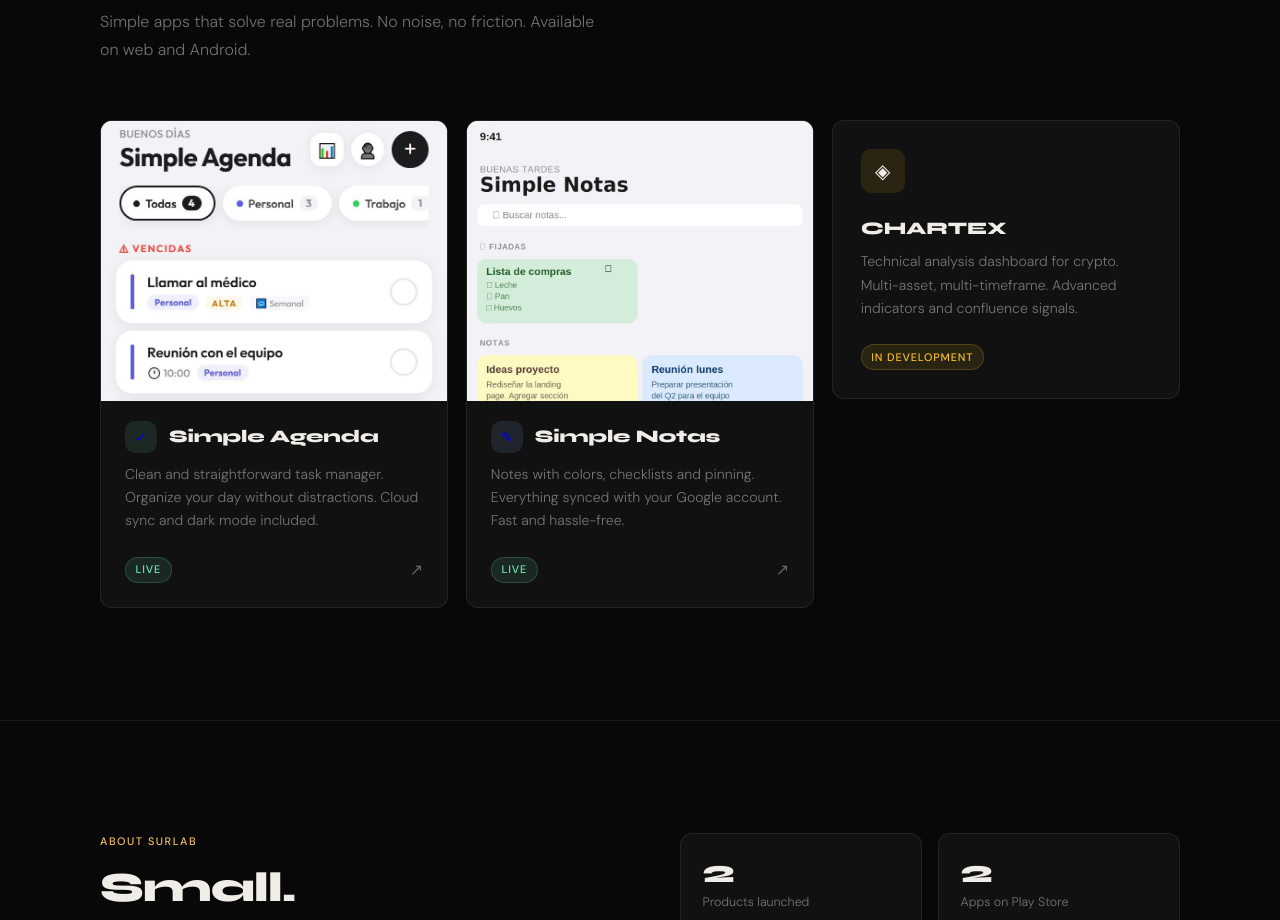
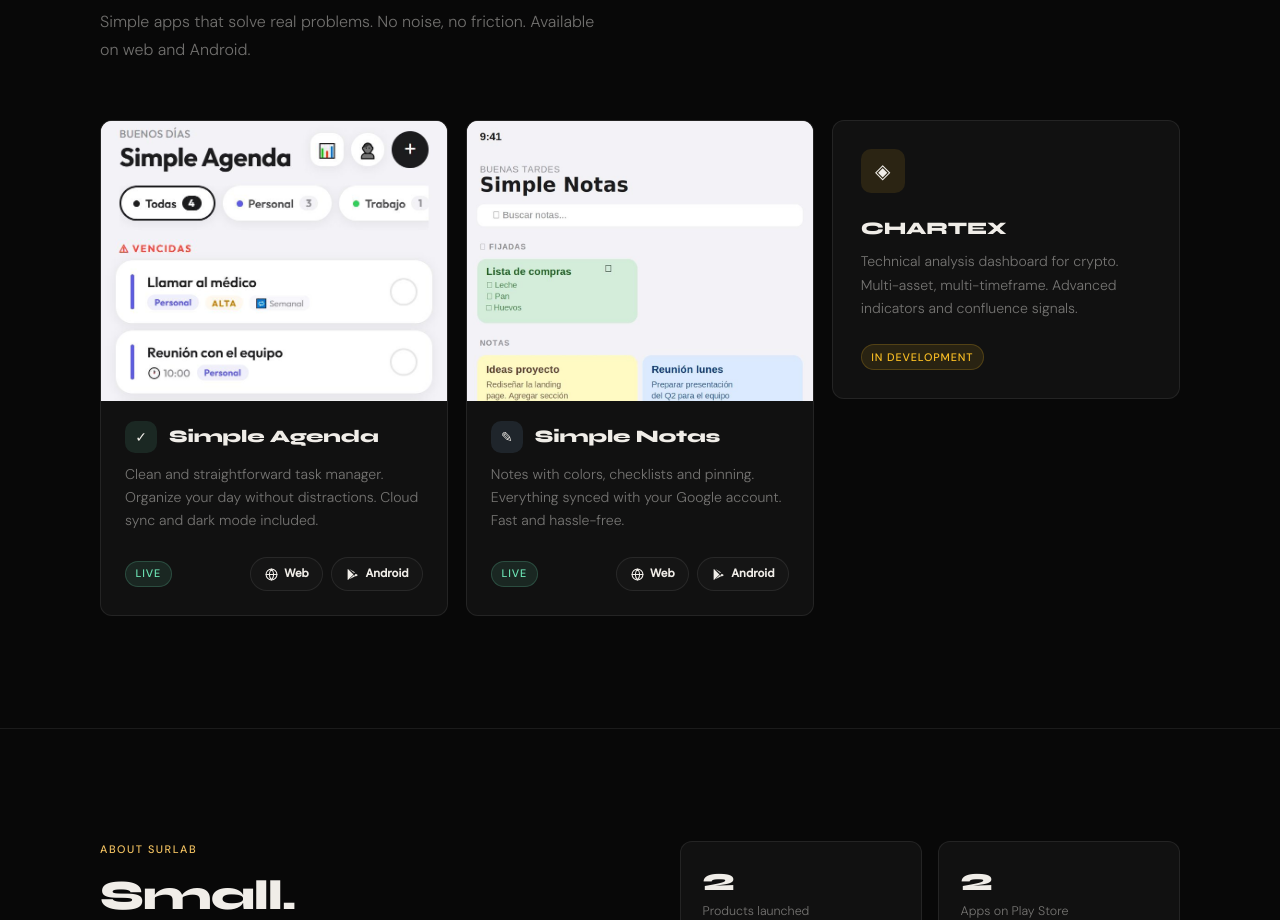
Before and after one commit to Leabazze/surlab-web, a plain HTML site: page index.html in a window 1280 px wide. Shown: the part 1000-1920 px from the top of the page. Drawn offline with Linux system fonts and the light colour scheme.

Commit message:
Update index.html

```diff
--- a/index.html
+++ b/index.html
@@ -235,7 +235,7 @@ a.app-card:hover { transform: translateY(-3px); }
   color: var(--muted); font-size: 0.88rem;
   line-height: 1.65; font-weight: 300; flex: 1; margin-bottom: 1.5rem;
 }
-.app-footer { display: flex; align-items: center; justify-content: space-between; }
+.app-footer { display: flex; align-items: center; justify-content: space-between; gap: 0.75rem; flex-wrap: wrap; }
 .app-badge {
   font-size: 0.68rem; font-weight: 500;
   letter-spacing: 0.08em; text-transform: uppercase;
@@ -245,6 +245,25 @@ a.app-card:hover { transform: translateY(-3px); }
 .badge-dev  { color:#fbbf24; background:rgba(251,191,36,0.1);  border:1px solid rgba(251,191,36,0.2); }
 .app-arrow { color:var(--dim); font-size:1rem; transition:color 0.2s,transform 0.2s; }
 .app-card:hover .app-arrow { color:var(--muted); transform:translate(3px,-3px); }
+
+.app-links { display: flex; gap: 0.5rem; flex-wrap: wrap; }
+.app-link {
+  display: inline-flex; align-items: center; gap: 0.4rem;
+  padding: 0.45rem 0.85rem;
+  border-radius: 100px;
+  font-size: 0.72rem; font-weight: 600;
+  text-decoration: none;
+  transition: transform 0.18s, background 0.18s, border-color 0.18s;
+  border: 1px solid var(--border);
+  background: rgba(255,255,255,0.02);
+  color: var(--text);
+  white-space: nowrap;
+}
+.app-link:hover { transform: translateY(-2px); border-color: var(--border-h); background: var(--bg3); }
+.app-link:active { transform: translateY(0); }
+.app-link svg { width: 13px; height: 13px; flex-shrink: 0; }
+.app-link.primary { background: var(--accent); border-color: var(--accent); color: #1a1a1a; }
+.app-link.primary:hover { background: var(--accent); opacity: 0.9; }
 
 /* SOBRE */
 .sobre-wrap {
@@ -366,6 +385,7 @@ footer p { color: var(--dim); font-size: 0.78rem; }
 }
 
 @media (max-width: 480px) {
+  .hero-left h1 { font-size: clamp(1.9rem, 8.5vw, 2.8rem); }
   .hero-counter { gap: 1.25rem; flex-wrap: wrap; }
   .hero-stat-num { font-size: 1.4rem; }
   .sobre-stats { grid-template-columns: 1fr; }
@@ -424,7 +444,7 @@ footer p { color: var(--dim); font-size: 0.78rem; }
     <h2 class="section-title fade-up" data-i18n="apps.title">Lo que construimos</h2>
     <p class="section-desc fade-up" data-i18n="apps.desc">Apps simples que resuelven problemas reales. Sin ruido, sin fricciones. Disponibles en web y Android.</p>
     <div class="apps-grid">
-      <a href="https://y-rho-woad.vercel.app" target="_blank" class="app-card app-card-big agenda fade-up">
+      <div class="app-card app-card-big agenda fade-up">
         <div class="card-screenshot">
           <img src="/screenshots/agenda.jpg" loading="lazy" alt="Simple Agenda">
         </div>
@@ -436,11 +456,20 @@ footer p { color: var(--dim); font-size: 0.78rem; }
           <p class="app-desc" data-i18n="apps.agenda.desc">Gestor de tareas limpio y directo. Organizá tu día sin distracciones.</p>
           <div class="app-footer">
             <span class="app-badge badge-live" data-i18n="badge.live">En vivo</span>
-            <span class="app-arrow">↗</span>
+            <div class="app-links">
+              <a href="https://y-rho-woad.vercel.app" target="_blank" rel="noopener" class="app-link" aria-label="Abrir Simple Agenda en el navegador">
+                <svg viewBox="0 0 24 24" fill="none" stroke="currentColor" stroke-width="2" stroke-linecap="round" stroke-linejoin="round" aria-hidden="true"><circle cx="12" cy="12" r="10"/><line x1="2" y1="12" x2="22" y2="12"/><path d="M12 2a15.3 15.3 0 0 1 4 10 15.3 15.3 0 0 1-4 10 15.3 15.3 0 0 1-4-10 15.3 15.3 0 0 1 4-10z"/></svg>
+                <span data-i18n="link.web">Web</span>
+              </a>
+              <a href="https://play.google.com/store/apps/details?id=com.surlab.simpleagenda" target="_blank" rel="noopener" class="app-link" aria-label="Ver Simple Agenda en Google Play">
+                <svg viewBox="0 0 24 24" fill="currentColor" aria-hidden="true"><path d="M3.609 1.814L13.792 12 3.61 22.186a.996.996 0 0 1-.61-.92V2.734a1 1 0 0 1 .609-.92zm10.89 10.893l2.302 2.302-10.492 5.955 8.19-8.257zm3.583-2.033l2.908 1.649a1 1 0 0 1 0 1.753l-2.908 1.649-2.564-2.525 2.564-2.526zm-3.583-2.033L5.91 1.853 16.4 7.807l-2.302 2.302z"/></svg>
+                <span data-i18n="link.android">Android</span>
+              </a>
+            </div>
           </div>
         </div>
-      </a>
-      <a href="https://simple-notas.vercel.app" target="_blank" class="app-card app-card-big notas fade-up">
+      </div>
+      <div class="app-card app-card-big notas fade-up">
         <div class="card-screenshot">
           <img src="/screenshots/notas.jpg" loading="lazy" alt="Simple Notas">
         </div>
@@ -452,10 +481,19 @@ footer p { color: var(--dim); font-size: 0.78rem; }
           <p class="app-desc" data-i18n="apps.notas.desc">Notas con colores, checklists y fijado. Sincronizado con Google.</p>
           <div class="app-footer">
             <span class="app-badge badge-live" data-i18n="badge.live">En vivo</span>
-            <span class="app-arrow">↗</span>
+            <div class="app-links">
+              <a href="https://simple-notas.vercel.app" target="_blank" rel="noopener" class="app-link" aria-label="Abrir Simple Notas en el navegador">
+                <svg viewBox="0 0 24 24" fill="none" stroke="currentColor" stroke-width="2" stroke-linecap="round" stroke-linejoin="round" aria-hidden="true"><circle cx="12" cy="12" r="10"/><line x1="2" y1="12" x2="22" y2="12"/><path d="M12 2a15.3 15.3 0 0 1 4 10 15.3 15.3 0 0 1-4 10 15.3 15.3 0 0 1-4-10 15.3 15.3 0 0 1 4-10z"/></svg>
+                <span data-i18n="link.web">Web</span>
+              </a>
+              <a href="https://play.google.com/store/apps/details?id=com.surlab.simplenotas" target="_blank" rel="noopener" class="app-link" aria-label="Ver Simple Notas en Google Play">
+                <svg viewBox="0 0 24 24" fill="currentColor" aria-hidden="true"><path d="M3.609 1.814L13.792 12 3.61 22.186a.996.996 0 0 1-.61-.92V2.734a1 1 0 0 1 .609-.92zm10.89 10.893l2.302 2.302-10.492 5.955 8.19-8.257zm3.583-2.033l2.908 1.649a1 1 0 0 1 0 1.753l-2.908 1.649-2.564-2.525 2.564-2.526zm-3.583-2.033L5.91 1.853 16.4 7.807l-2.302 2.302z"/></svg>
+                <span data-i18n="link.android">Android</span>
+              </a>
+            </div>
           </div>
         </div>
-      </a>
+      </div>
       <div class="app-card chartex fade-up">
         <div class="app-icon chartex" aria-hidden="true">◈</div>
         <div class="app-name">CHARTEX</div>
@@ -524,6 +562,7 @@ const i18n = {
     "apps.notas.desc":"Notas con colores, checklists y fijado. Todo sincronizado con tu cuenta de Google. Rápido y sin complicaciones.",
     "apps.chartex.desc":"Dashboard de análisis técnico para crypto. Multi-activo, multi-temporalidad. Indicadores avanzados y señales de confluencia.",
     "badge.live":"En vivo","badge.dev":"En desarrollo",
+    "link.web":"Web","link.android":"Android",
     "sobre.label":"Sobre SurLab","sobre.title":"Chicos.<br>Enfocados.",
     "sobre.p1":"Somos un estudio chico con foco en lo que hacemos. Cada app que lanzamos nace de querer resolver algo concreto, sin vueltas.",
     "sobre.p2":"No hacemos software por hacerlo. Usamos lo que construimos, y eso nos obliga a que funcione bien de verdad.",
@@ -544,6 +583,7 @@ const i18n = {
     "apps.notas.desc":"Notes with colors, checklists and pinning. Everything synced with your Google account. Fast and hassle-free.",
     "apps.chartex.desc":"Technical analysis dashboard for crypto. Multi-asset, multi-timeframe. Advanced indicators and confluence signals.",
     "badge.live":"Live","badge.dev":"In development",
+    "link.web":"Web","link.android":"Android",
     "sobre.label":"About SurLab","sobre.title":"Small.<br>Focused.",
     "sobre.p1":"We're a small studio that stays focused on what we do. Every app we launch comes from wanting to solve something real, no shortcuts.",
     "sobre.p2":"We don't build software for the sake of it. We use what we make, and that keeps us honest.",
```
